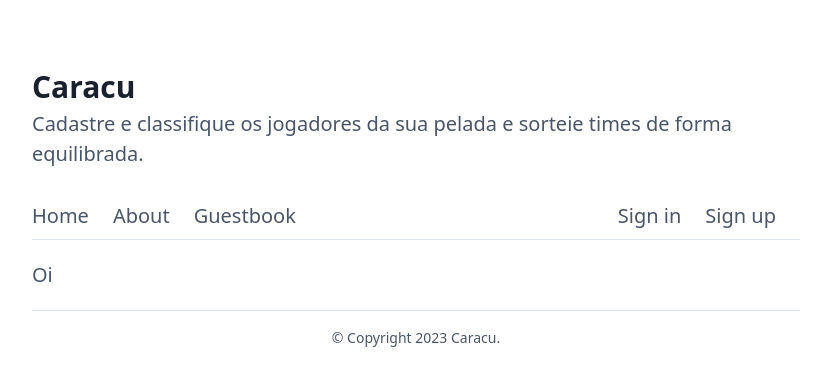
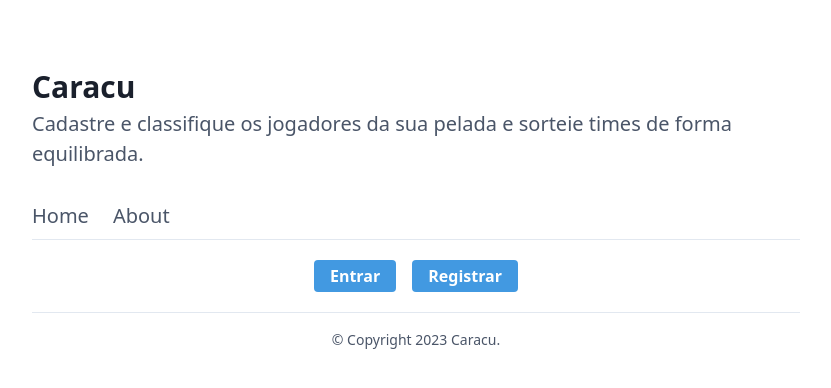
Before and after one commit to MateusSantosFonseca/caracu, a Next.js app: page / in a window 1280 px wide. Shown: the top 388 px of the page, without its empty margins (224-1055 px from the left). Built offline with nearby package versions, Linux system fonts and the light colour scheme.

Commit message:
feat: changing some content

```diff
--- a/next-sitemap.config.js
+++ b/next-sitemap.config.js
@@ -1,5 +1,5 @@
 /** @type {import('next-sitemap').IConfig} */
 module.exports = {
-  siteUrl: 'https://example.com', // FIXME: Change to the production URL
+  siteUrl: 'https://main--charming-tartufo-c50854.netlify.app/', // FIXME: Change to the production URL
   generateRobotsTxt: true,
 };
--- a/src/app/(auth)/(center)/layout.tsx
+++ b/src/app/(auth)/(center)/layout.tsx
@@ -9,9 +9,7 @@ export default function CenteredLayout({
 }) {
   const { userId } = auth();
 
-  if (userId) {
-    redirect('/dashboard');
-  }
+  if (userId) redirect('/dashboard');
 
   return (
     <div className="flex min-h-screen items-center justify-center">
--- a/src/app/guestbook/page.tsx
+++ b/src/app/(auth)/dashboard/guestbook/page.tsx
@@ -5,18 +5,17 @@ import { EditableGuestbookEntry } from '@/components/EditableGuestbookEntry';
 import { GuestbookForm } from '@/components/GuestbookForm';
 import { db } from '@/libs/DB';
 import { guestbookTable } from '@/models/Schema';
-import { Main } from '@/templates/Main';
 
 export const metadata: Metadata = {
-  title: 'Guestbook',
-  description: 'An example of CRUD operation',
+  title: 'Jogadores',
+  description: 'Gerencie os jogadores do seu time',
 };
 
 const Guestbook = async () => {
   const guestbook = await db.select().from(guestbookTable).all();
 
   return (
-    <Main>
+    <div className="mt-4">
       <GuestbookForm />
 
       <div className="mt-5">
@@ -32,7 +31,7 @@ const Guestbook = async () => {
           </div>
         ))}
       </div>
-    </Main>
+    </div>
   );
 };
 
--- a/src/app/(auth)/dashboard/layout.tsx
+++ b/src/app/(auth)/dashboard/layout.tsx
@@ -27,7 +27,15 @@ export default function DashboardLayout({
                     href="/dashboard/"
                     className="border-none text-gray-700 hover:text-gray-900"
                   >
-                    Dashboard
+                    Sorteador
+                  </Link>
+                </li>
+                <li className="mr-6">
+                  <Link
+                    href="/dashboard/guestbook/"
+                    className="border-none text-gray-700 hover:text-gray-900"
+                  >
+                    Jogadores
                   </Link>
                 </li>
                 <li className="mr-6">
@@ -35,7 +43,7 @@ export default function DashboardLayout({
                     href="/dashboard/user-profile/"
                     className="border-none text-gray-700 hover:text-gray-900"
                   >
-                    Manage your account
+                    Configurações da conta
                   </Link>
                 </li>
               </ul>
--- a/src/components/SignOutButton.tsx
+++ b/src/components/SignOutButton.tsx
@@ -9,7 +9,7 @@ const SignOutButton = () => (
       className="border-none text-gray-700 hover:text-gray-900"
       type="button"
     >
-      Sign out
+      Sair
     </button>
   </SignOutButtonClerk>
 );
--- a/src/pages/index.tsx
+++ b/src/pages/index.tsx
@@ -1,7 +1,20 @@
+import { useRouter } from 'next/router';
+
 import { Meta } from '@/layouts/Meta';
 import { Main } from '@/templates/Main';
 
-const Index = () => (
+const Index = () => {
+  const router = useRouter();
+
+  const redirectToSignIn = () => {
+    router.push('/sign-in/');
+  };
+
+  const redirectToSignUp = () => {
+    router.push('/sign-up/');
+  };
+
+  return (
     <Main
       meta={
         <Meta
@@ -10,8 +23,26 @@ const Index = () => (
         />
       }
     >
-    Oi
+      <div className="items-center justify-center text-center">
+        <div>
+          <button
+            type="button"
+            onClick={redirectToSignIn}
+            className="mr-4 rounded bg-blue-500 px-4 py-1 text-base font-semibold text-white hover:bg-blue-600 focus:outline-none focus:ring focus:ring-blue-300/50"
+          >
+            Entrar
+          </button>
+          <button
+            type="button"
+            onClick={redirectToSignUp}
+            className="rounded bg-blue-500 px-4 py-1 text-base font-semibold text-white hover:bg-blue-600 focus:outline-none focus:ring focus:ring-blue-300/50"
+          >
+            Registrar
+          </button>
+        </div>
+      </div>
     </Main>
   );
+};
 
 export default Index;
--- a/src/templates/Main.tsx
+++ b/src/templates/Main.tsx
@@ -40,35 +40,6 @@ const Main = (props: IMainProps) => (
                   About
                 </Link>
               </li>
-              <li className="mr-6">
-                <Link
-                  href="/guestbook/"
-                  className="border-none text-gray-700 hover:text-gray-900"
-                >
-                  Guestbook
-                </Link>
-              </li>
-            </ul>
-          </nav>
-          <nav>
-            <ul className="flex flex-wrap text-xl">
-              <li className="mr-6">
-                <Link
-                  href="/sign-in/"
-                  className="border-none text-gray-700 hover:text-gray-900"
-                >
-                  Sign in
-                </Link>
-              </li>
-
-              <li className="mr-6">
-                <Link
-                  href="/sign-up/"
-                  className="border-none text-gray-700 hover:text-gray-900"
-                >
-                  Sign up
-                </Link>
-              </li>
             </ul>
           </nav>
         </div>
```
Lines whose indentation alone changed are shown as unchanged.
